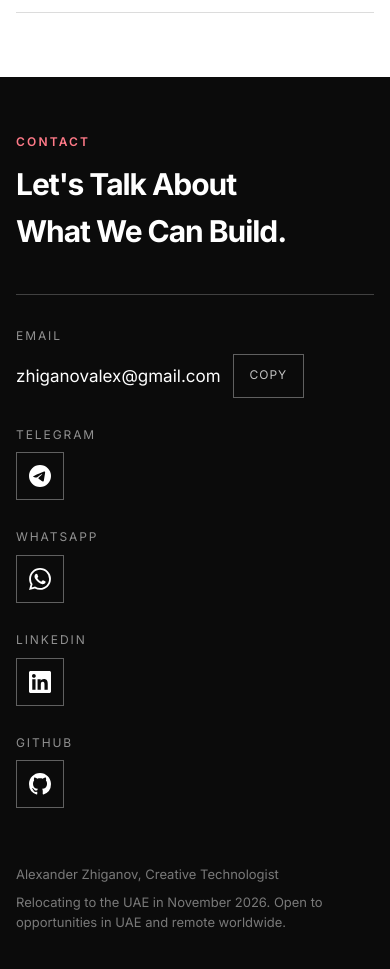
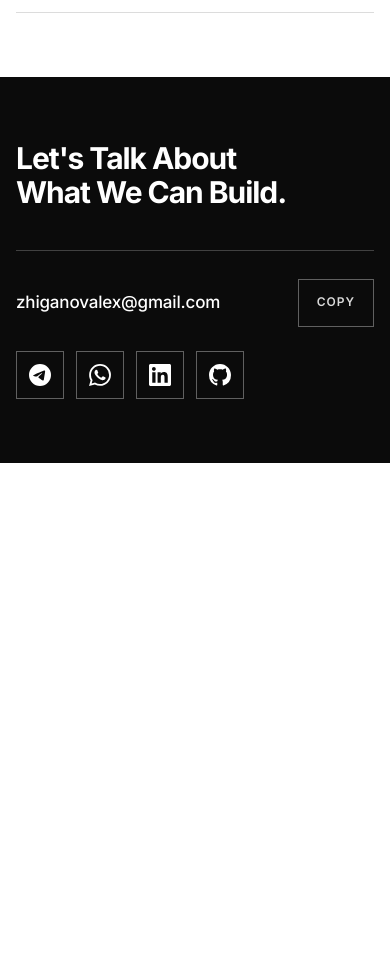
Before and after one commit to zhiganovsasha/zhiganovsasha.github.io, an Astro site: page / in a window 390 px wide. Shown: the part 1720-2689 px from the top of the page. After the commit the page ends 2183 px from the top, so only its background shows below. Built offline with nearby package versions, Linux system fonts and the light colour scheme; Astro itself is replaced by a stand-in of ours.

Commit message:
style(footer): clean up footer layout and remove redundant labels
- Remove redundant kicker and text labels (Contact, Email, Telegram, WhatsApp, LinkedIn, GitHub)

- Remove bottom relocation note

- Refactor footer into a clean responsive bar with email copy action and icon links

```diff
--- a/src/components/Footer.astro
+++ b/src/components/Footer.astro
@@ -1,10 +1,7 @@
 <footer class="site-footer" id="contact" tabindex="-1">
   <div class="wrap">
-    <p class="kicker">Contact</p>
     <h2>Let's Talk About What We Can Build.</h2>
-    <div class="contact-grid">
-      <div>
-        <span class="label">Email</span>
+    <div class="footer-bar">
       <div class="email-row">
         <span class="email-text">zhiganovalex@gmail.com</span>
         <button
@@ -17,9 +14,7 @@
         </button>
         <span class="sr-only" aria-live="polite" data-copy-status></span>
       </div>
-      </div>
-      <div>
-        <span class="label">Telegram</span>
+      <nav class="social-links" aria-label="Social links">
         <a
           class="icon-link"
           href="https://t.me/zhiganovsasha"
@@ -34,9 +29,6 @@
             />
           </svg>
         </a>
-      </div>
-      <div>
-        <span class="label">WhatsApp</span>
         <a
           class="icon-link"
           href="https://wa.me/79774613466"
@@ -51,9 +43,6 @@
             />
           </svg>
         </a>
-      </div>
-      <div>
-        <span class="label">LinkedIn</span>
         <a
           class="icon-link"
           href="https://linkedin.com/in/zhiganovsasha"
@@ -68,9 +57,6 @@
             />
           </svg>
         </a>
-      </div>
-      <div>
-        <span class="label">GitHub</span>
         <a
           class="icon-link"
           href="https://github.com/zhiganovsasha"
@@ -85,11 +71,7 @@
             />
           </svg>
         </a>
-      </div>
-    </div>
-    <div class="footer-note">
-      <span translate="no">Alexander Zhiganov, Creative Technologist</span>
-      <span>Relocating to the UAE in November&nbsp;2026. Open to opportunities in UAE and remote worldwide.</span>
+      </nav>
     </div>
   </div>
 </footer>
--- a/src/styles/global.css
+++ b/src/styles/global.css
@@ -473,11 +473,7 @@ button,
 .site-footer {
   background: var(--ink);
   color: #fff;
-  padding-block: clamp(56px, 7vw, 96px) 40px;
-}
-
-.site-footer .kicker {
-  color: #ff7a88;
+  padding-block: clamp(64px, 8vw, 104px);
 }
 
 .site-footer :focus-visible {
@@ -489,51 +485,51 @@ button,
   font-size: clamp(30px, 4vw, 52px);
   font-weight: 680;
   letter-spacing: -0.035em;
-  margin: 10px 0 40px;
+  margin: 0 0 40px;
+  line-height: 1.15;
+  max-width: 24ch;
 }
 
-.contact-grid {
-  display: grid;
-  grid-template-columns: repeat(auto-fit, minmax(220px, 1fr));
+.footer-bar {
+  display: flex;
+  align-items: center;
+  justify-content: space-between;
+  flex-wrap: wrap;
   gap: 28px 40px;
-  padding-top: 32px;
+  padding-top: 36px;
   border-top: 1px solid rgba(255, 255, 255, 0.22);
 }
 
-.contact-grid .label {
-  display: block;
-  font-size: 12px;
-  letter-spacing: 0.16em;
-  text-transform: uppercase;
-  color: rgba(255, 255, 255, 0.55);
-  margin-bottom: 8px;
-}
-
 .email-row {
-  display: flex;
+  display: inline-flex;
   align-items: center;
-  gap: 12px;
+  gap: 16px;
   flex-wrap: wrap;
 }
 
 .email-text {
-  font-size: 17px;
+  font-size: clamp(17px, 1.5vw, 21px);
+  font-weight: 500;
+  letter-spacing: -0.01em;
+  color: #ffffff;
   user-select: all;
+  word-break: break-all;
 }
 
 .copy-btn {
   font: inherit;
   font-size: 12px;
+  font-weight: 600;
   letter-spacing: 0.08em;
   text-transform: uppercase;
-  min-height: 44px;
-  min-width: 44px;
-  padding: 10px 16px;
+  min-height: 48px;
+  min-width: 48px;
+  padding: 10px 18px;
   display: inline-flex;
   align-items: center;
   justify-content: center;
   background: transparent;
-  color: rgba(255, 255, 255, 0.75);
+  color: rgba(255, 255, 255, 0.85);
   border: 1px solid rgba(255, 255, 255, 0.35);
   cursor: pointer;
   transition:
@@ -544,22 +540,42 @@ button,
 }
 
 .copy-btn:hover {
+  background: var(--signal);
+  border-color: var(--signal);
   color: #ffffff;
-  border-color: #ffffff;
 }
 
 .copy-btn:active {
   transform: translateY(1px);
 }
 
-.footer-note {
-  margin-top: 56px;
-  font-size: 13px;
-  color: rgba(255, 255, 255, 0.45);
+.social-links {
   display: flex;
-  justify-content: space-between;
+  align-items: center;
+  gap: 12px;
   flex-wrap: wrap;
-  gap: 8px 24px;
+}
+
+@media (max-width: 640px) {
+  .footer-bar {
+    flex-direction: column;
+    align-items: flex-start;
+    gap: 24px;
+    padding-top: 28px;
+  }
+
+  .email-row {
+    width: 100%;
+    justify-content: space-between;
+  }
+}
+
+@media (max-width: 380px) {
+  .email-row {
+    flex-direction: column;
+    align-items: flex-start;
+    gap: 12px;
+  }
 }
 
 /* ---------- dialog ---------- */
```
Lines whose indentation alone changed are shown as unchanged.
